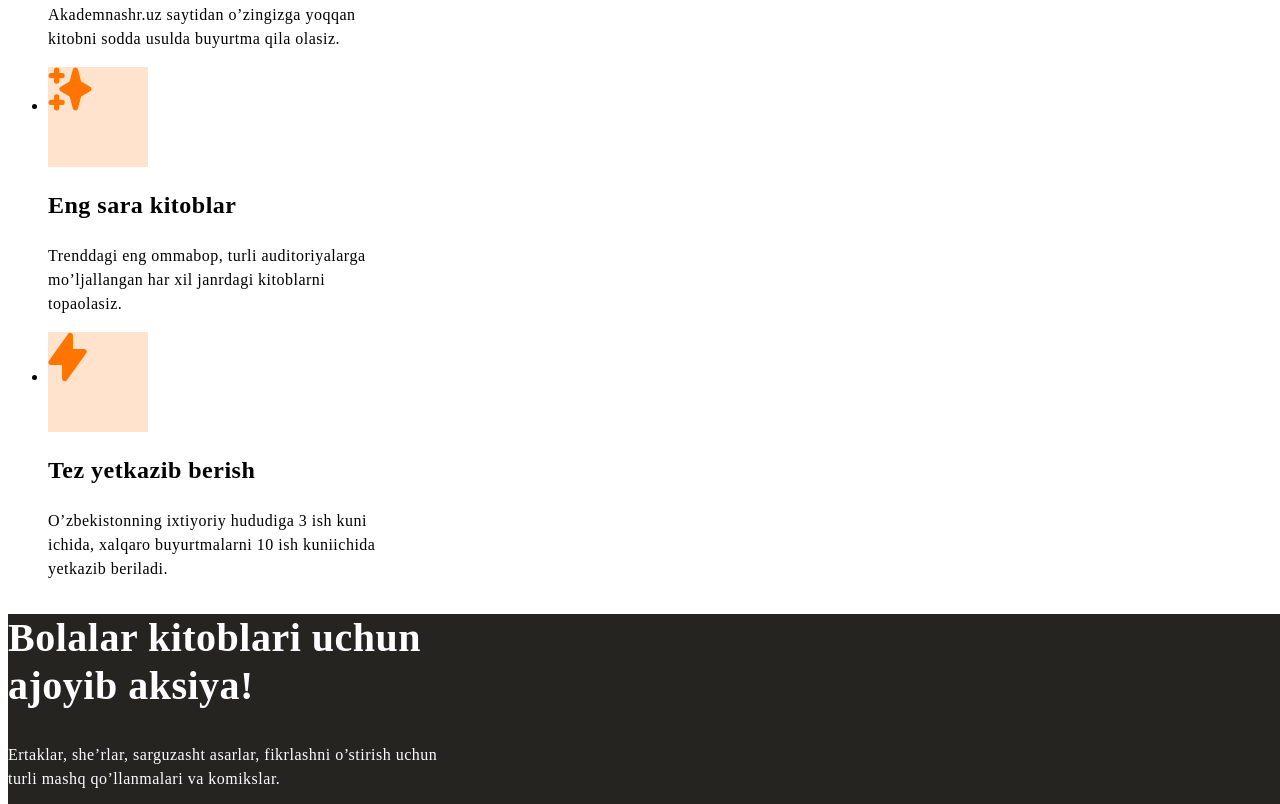
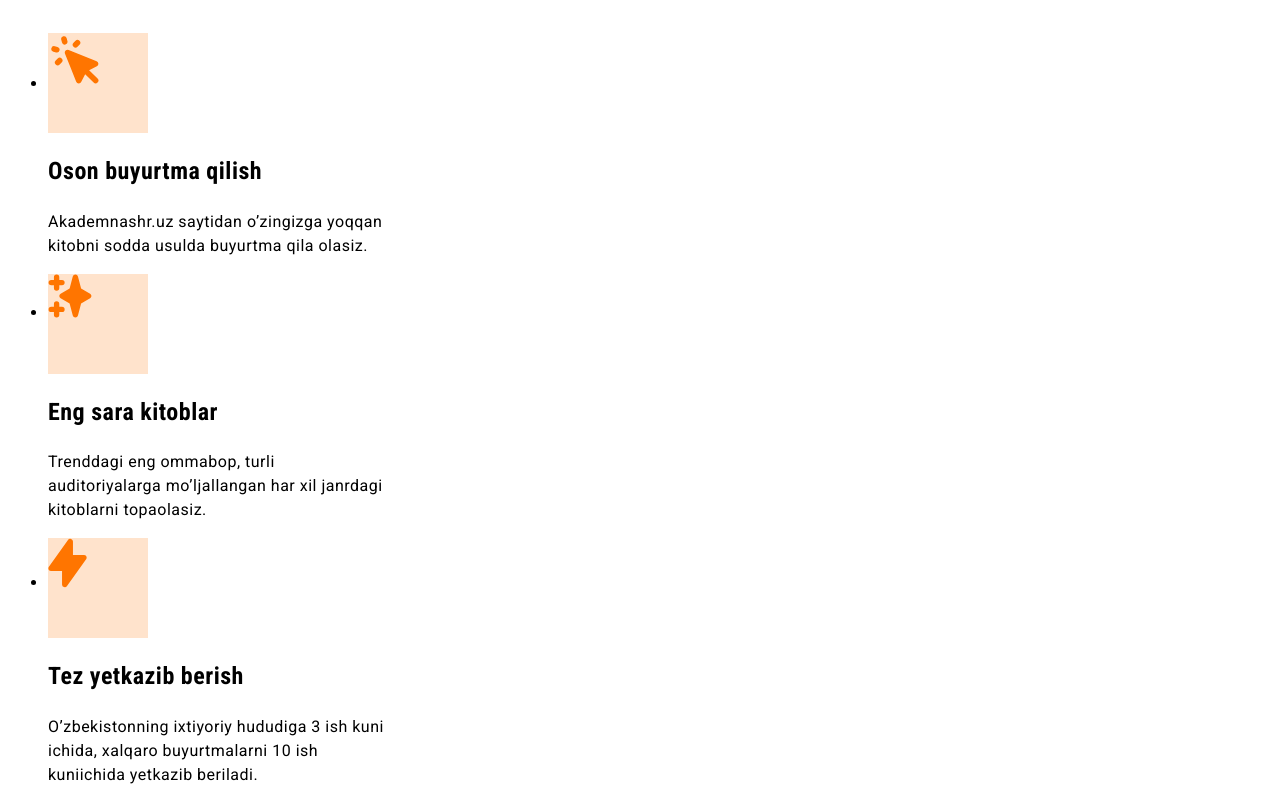
Before and after one commit to Doniyordv/figma, a plain HTML site: page index.html in a window 1280 px wide. Shown: the part 1204-2008 px from the top of the page. Drawn offline with Linux system fonts and the light colour scheme.

Commit message:
google fonts

```diff
--- a/css/main.css
+++ b/css/main.css
@@ -1,6 +1,10 @@
 body{
     width: 1440px;
     height: 2726px;
+    font-size: 16px;
+    line-height: 1.5;
+    font-family: "Roboto", "Arial", sans-serif;
+    letter-spacing: 0.5px;
 }
 
 
@@ -61,7 +65,7 @@ body{
     font-size: 40px;
     line-height: 120%;
     letter-spacing: 0.5px;
-
+    font-family: "Roboto Condensed", "Arial", sans-serif;
 }
 
 .hero-text{
@@ -71,7 +75,6 @@ body{
     letter-spacing: 0.5px;
 }
 
-.site
 
 .feature-heading{
     width: 435px;
@@ -80,6 +83,7 @@ body{
     font-size: 72px;
     line-height: 120%;
     letter-spacing: 0.5px;
+
 }
 
 .feature-li{
@@ -101,7 +105,7 @@ body{
     line-height: 120%;
     letter-spacing: 0.5px;
     color: #000000;
-
+    font-family: "Roboto Condensed", "Arial", sans-serif;
 }
 
 .feature-icon-bcolor{
@@ -120,7 +124,7 @@ body{
     font-size: 40px;
     line-height: 120%;
     letter-spacing: 0.5px;
-
+    font-family: "Roboto Condensed", "Arial", sans-serif;
 }
 
 .section-aksiya{
@@ -165,6 +169,7 @@ body{
 
 .site-footer-links{
     width: 224px;
+    line-height: 19px;
 }
 
 .site-footer-links a {
--- a/index.html
+++ b/index.html
@@ -3,6 +3,12 @@
 <head>
     <meta charset="UTF-8">
     <meta name="viewport" content="width=device-width, initial-scale=1.0">
+    <link rel="preconnect" href="https://fonts.googleapis.com">
+
+    <!-- google fonts  -->
+    <link rel="preconnect" href="https://fonts.gstatic.com" crossorigin>
+    <link href="https://fonts.googleapis.com/css2?family=Roboto+Condensed:ital,wght@0,100..900;1,100..900&family=Roboto:ital,wdth,wght@0,75..100,100..900;1,75..100,100..900&display=swap" rel="stylesheet">
+
     <link rel="stylesheet" href="css/main.css">
     <title>Akademnashr</title>
 </head>
```
